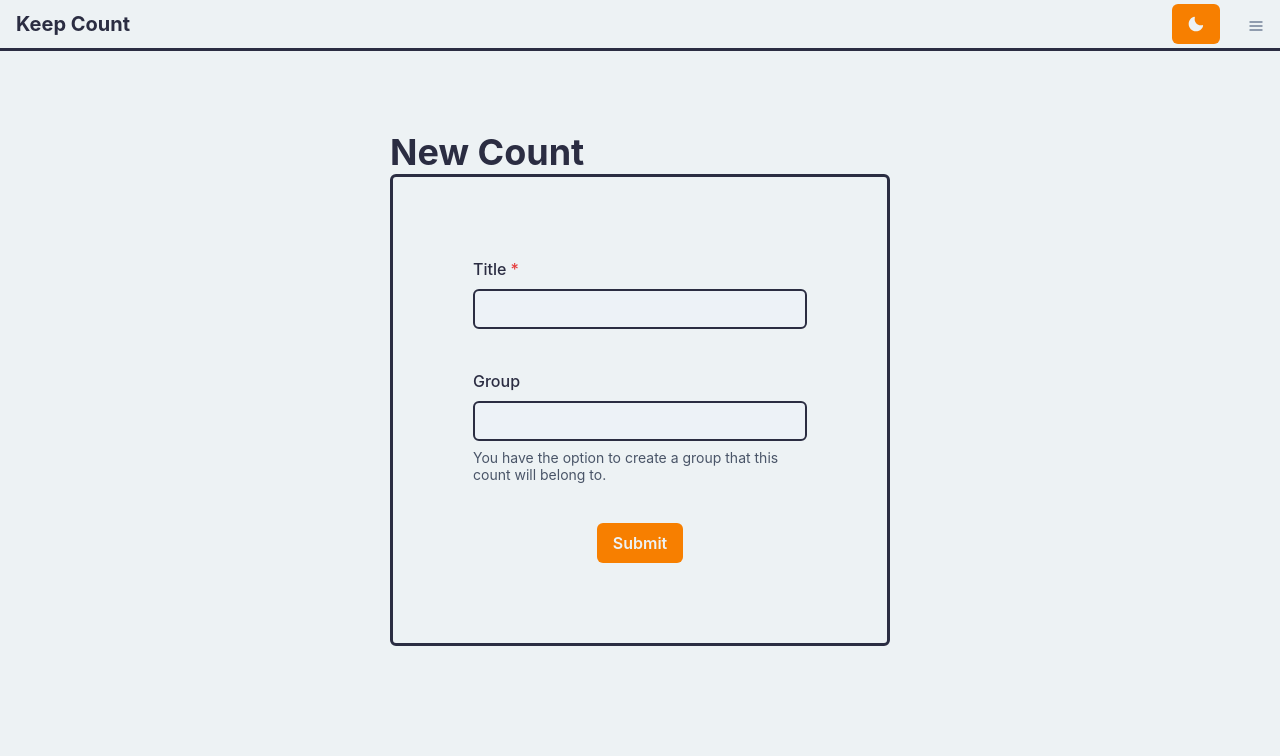
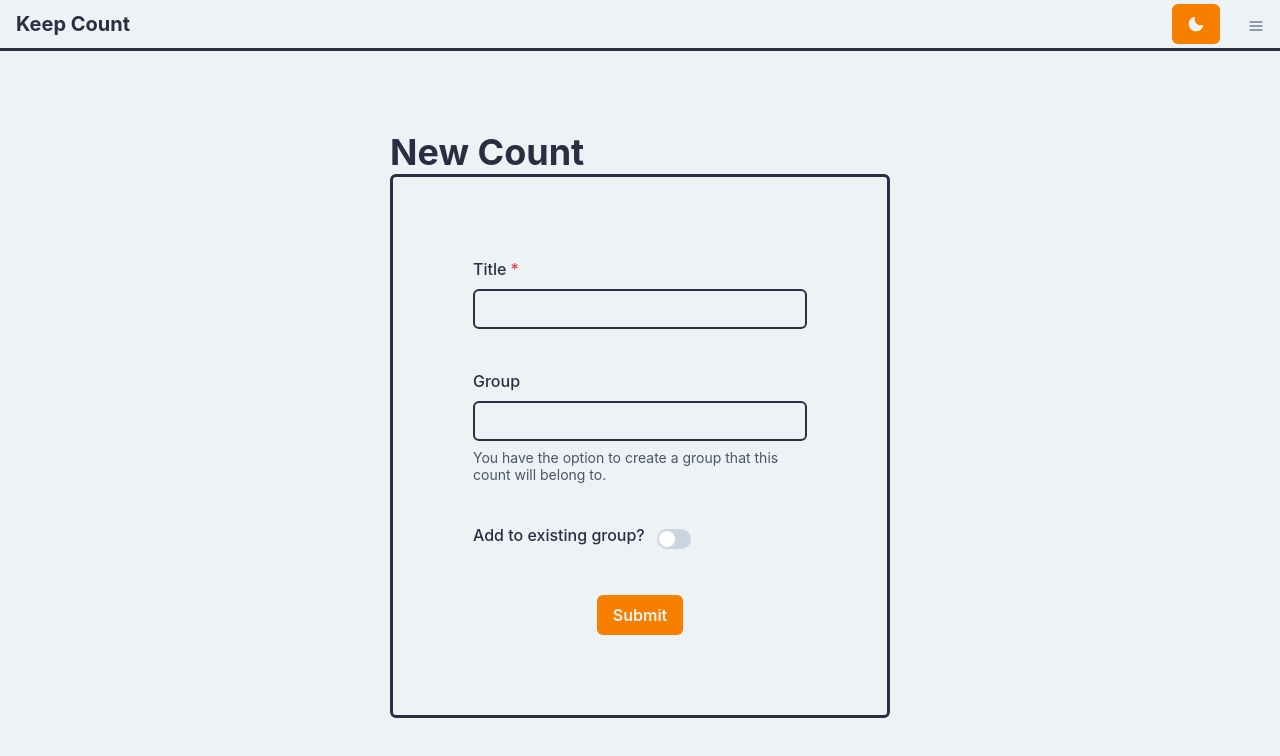
Before and after one commit to sambencivengo/keep-count, a Next.js app in the folder client/: page /new-count in a window 1280 px wide. Shown: the top 756 px of the page. Built offline with nearby package versions, Linux system fonts and the light colour scheme; no server answers.

Commit message:
count creation working

```diff
--- a/client/pages/new-count.tsx
+++ b/client/pages/new-count.tsx
@@ -1,7 +1,11 @@
 import {
 	Box,
 	Button,
+	FormControl,
+	FormLabel,
 	Heading,
+	Select,
+	Switch,
 	useColorModeValue,
 	useToast,
 	VStack,
@@ -9,15 +13,22 @@ import {
 import { Formik, Form } from 'formik';
 import { NextPage } from 'next';
 import router from 'next/router';
+import React from 'react';
 import { InputField } from '../components/InputField';
 import { baseUrl } from '../constants';
-import { CreateUserSchema } from '../schema';
+import { CreateCountSchema } from '../schema';
 import { colors } from '../theme';
 
 const NewCount: NextPage = () => {
 	const toast = useToast();
 	const groupHelperText =
 		'You have the option to create a group that this count will belong to.';
+	const [addToExistingGroup, setAddToExistingGroup] = React.useState(false);
+
+	const toggleAddToExistingGroup = () =>
+		setAddToExistingGroup(!addToExistingGroup);
+
+	console.log(addToExistingGroup);
 
 	return (
 		<>
@@ -36,9 +47,11 @@ const NewCount: NextPage = () => {
 				<Formik
 					validateOnChange={false}
 					validateOnBlur={false}
-					initialValues={{ username: '', password: '' }}
-					validationSchema={CreateUserSchema.uiSchema}
+					initialValues={{ title: '' }}
+					validationSchema={CreateCountSchema.uiSchema}
 					onSubmit={async (args) => {
+						console.log(args);
+
 						const success = await fetch(`${baseUrl}api/counts`, {
 							method: 'POST',
 							headers: {
@@ -47,16 +60,7 @@ const NewCount: NextPage = () => {
 							body: JSON.stringify(args),
 							credentials: 'include',
 						});
-						toast({
-							description: 'New count created!',
-							status: 'success',
-							variant: 'solid',
-							duration: 4000,
-							isClosable: true,
-							position: 'top',
-						});
-
-						router.push('/');
+						console.log(success);
 
 						if (!success) {
 							toast({
@@ -70,6 +74,16 @@ const NewCount: NextPage = () => {
 							});
 							return;
 						}
+						toast({
+							description: 'New count created!',
+							status: 'success',
+							variant: 'solid',
+							duration: 4000,
+							isClosable: true,
+							position: 'top',
+						});
+
+						router.push('/');
 					}}
 				>
 					{({ isSubmitting }) => (
@@ -80,11 +94,41 @@ const NewCount: NextPage = () => {
 									name="title"
 									isRequired={true}
 								/>
-								<InputField
-									label="Group"
-									name="group"
-									helperText={groupHelperText}
-								/>
+
+								{addToExistingGroup ? (
+									<FormControl>
+										<FormLabel htmlFor="existing-group-switch">
+											Select group:
+										</FormLabel>
+										<Select placeholder="Select option">
+											<option value="option1">
+												Option 1
+											</option>
+											<option value="option2">
+												Option 2
+											</option>
+											<option value="option3">
+												Option 3
+											</option>
+										</Select>
+									</FormControl>
+								) : (
+									<InputField
+										label="Group"
+										name="group"
+										helperText={groupHelperText}
+									/>
+								)}
+								<FormControl display="flex" alignItems="center">
+									<FormLabel htmlFor="existing-group-switch">
+										Add to existing group?
+									</FormLabel>
+									<Switch
+										onChange={toggleAddToExistingGroup}
+										id="existing-group-switch"
+									/>
+								</FormControl>
+
 								<Button isLoading={isSubmitting} type="submit">
 									Submit
 								</Button>
--- /dev/null
+++ b/client/schema/createCount.ts
@@ -0,0 +1,12 @@
+import * as yup from 'yup';
+
+const schema = yup.object({
+	title: yup
+		.string()
+		.max(255, 'Title cannot be longer than 255 characters')
+		.required('A title is required')
+		.trim(),
+});
+
+export type UiValues = yup.InferType<typeof uiSchema>;
+export const uiSchema = schema.clone();
--- a/client/schema/index.ts
+++ b/client/schema/index.ts
@@ -1 +1,2 @@
 export * as CreateUserSchema from './createUser';
+export * as CreateCountSchema from './createCount';
```
Also changed, not shown: 1 other file (tests, documents, lock files or other folders).
